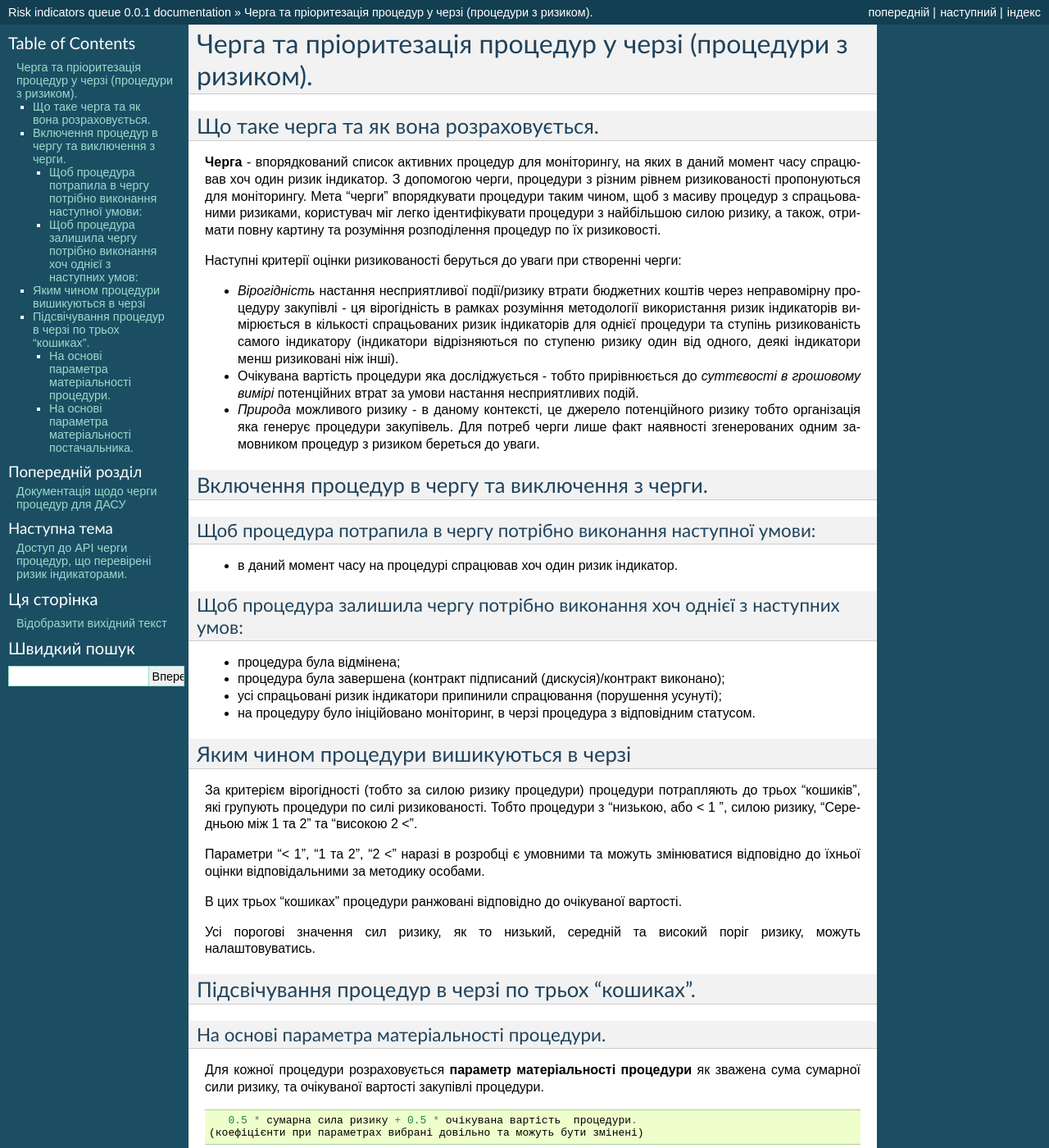
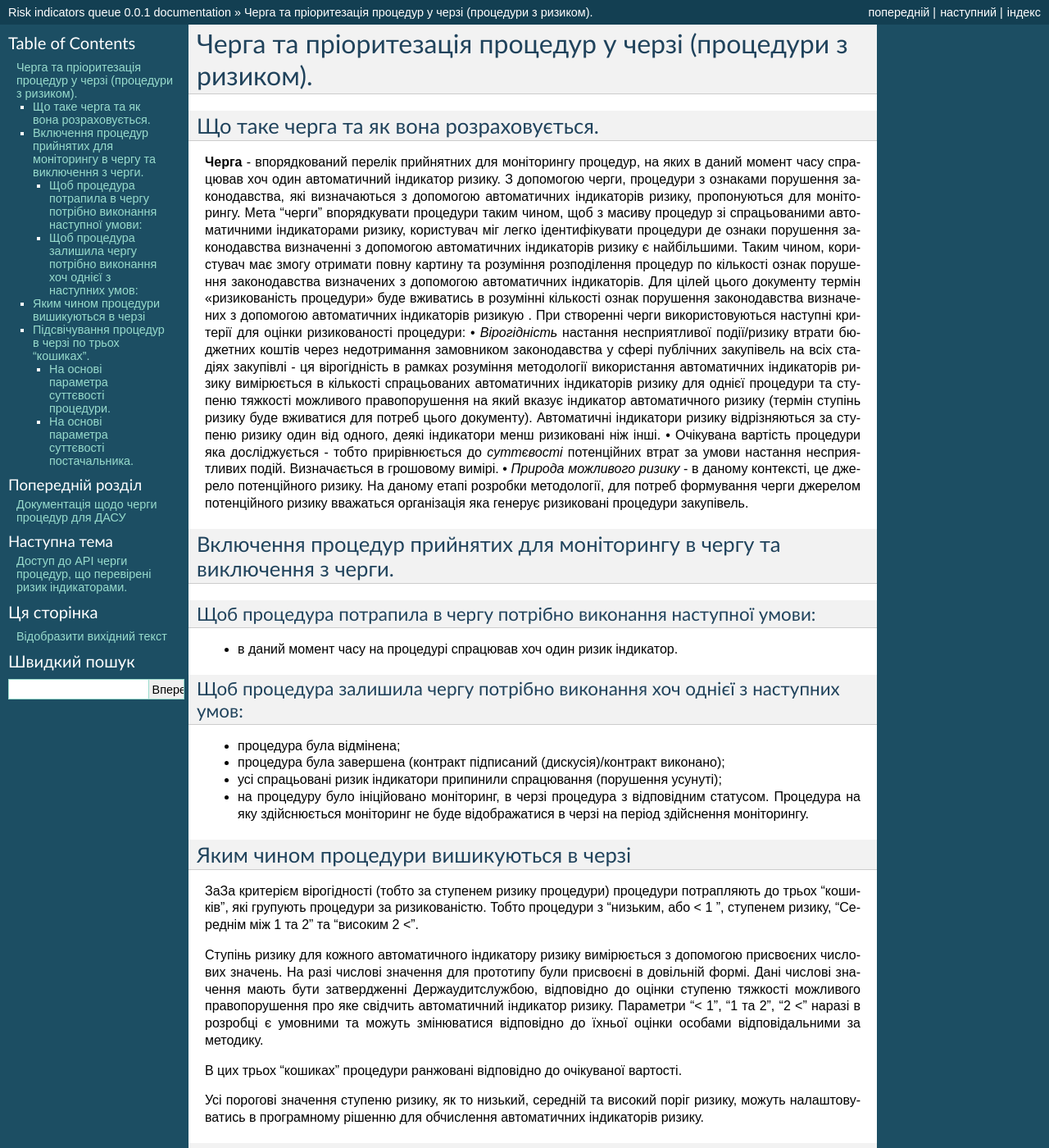
Before and after one commit to DataPathAnalytics/indicators-queue, a Sphinx documentation site: the page built from docs/description_queue.rst, in a window 1280 px wide and 1400 px high. Shown: the whole window at 82% size. Built offline with Sphinx 7.4.7, drawn with Linux system fonts in a browser that asks for light colours; some of the changed text lies outside the part shown.

Commit message:
Update description_queue.rst

```diff
--- a/docs/description_queue.rst
+++ b/docs/description_queue.rst
@@ -6,20 +6,16 @@
 Що таке черга та як вона розраховується.
 ****************************************
 
-**Черга** - впорядкований список активних процедур для моніторингу, на яких в даний момент часу спрацював хоч один ризик індикатор. З допомогою черги, процедури з різним рівнем ризикованості пропонуються для моніторингу.
-Мета “черги” впорядкувати процедури таким чином, щоб з масиву процедур з спрацьованими ризиками, користувач міг легко ідентифікувати процедури з найбільшою силою ризику, а також, отримати повну картину та розуміння розподілення процедур по їх ризиковості.
+**Черга** - впорядкований перелік прийнятних для  моніторингу процедур, на яких в даний момент часу спрацював хоч один автоматичний індикатор ризику. З допомогою черги, процедури з ознаками порушення законодавства, які визначаються з допомогою автоматичних індикаторів ризику, пропонуються для моніторингу. Мета “черги” впорядкувати процедури таким чином, щоб з масиву процедур зі спрацьованими автоматичними індикаторами ризику, користувач міг легко ідентифікувати процедури де ознаки порушення законодавства визначенні з допомогою автоматичних індикаторів ризику є найбільшими. Таким чином, користувач має змогу  отримати повну картину та розуміння розподілення процедур по кількості ознак порушення законодавства визначених з допомогою автоматичних індикаторів. Для цілей цього документу термін «ризикованість процедури»   буде вживатись в розумінні кількості ознак порушення законодавства визначених з допомогою автоматичних індикаторів ризикую .
+При створенні черги використовуються наступні критерії для оцінки ризикованості процедури:
+•	*Вірогідність* настання несприятливої події/ризику втрати бюджетних коштів через недотримання замовником законодавства у сфері публічних закупівель на всіх стадіях закупівлі - ця вірогідність в рамках розуміння методології використання автоматичних індикаторів ризику вимірюється в кількості спрацьованих автоматичних індикаторів ризику для однієї процедури та ступеню тяжкості можливого правопорушення на який вказує індикатор автоматичного ризику (термін ступінь ризику буде вживатися для потреб цього документу). Автоматичні індикатори ризику відрізняються за ступеню ризику один від одного, деякі індикатори менш ризиковані ніж інші.
+•	Очікувана вартість процедури яка досліджується - тобто прирівнюється до *суттєвості* потенційних втрат за умови настання несприятливих подій. Визначається в грошовому вимірі.
+•	*Природа можливого ризику* - в даному контексті, це джерело потенційного ризику. На даному етапі розробки методології, для потреб формування черги джерелом потенційного ризику вважаться  організація яка генерує ризиковані процедури закупівель.
 
-Наступні критерії оцінки ризикованості беруться до уваги при створенні черги:
 
-+ *Вірогідність* настання несприятливої події/ризику втрати бюджетних коштів через неправомірну процедуру закупівлі  - ця вірогідність в рамках розуміння методології використання ризик індикаторів вимірюється в кількості спрацьованих ризик індикаторів для однієї процедури та ступінь ризикованість самого індикатору (індикатори відрізняються по ступеню ризику один від одного, деякі індикатори менш ризиковані ніж інші).
-
-+ Очікувана вартість процедури яка досліджується - тобто прирівнюється до *суттєвості в грошовому вимірі* потенційних втрат за умови настання несприятливих подій.
-
-+ *Природа* можливого ризику - в даному контексті, це джерело потенційного ризику тобто організація яка генерує процедури закупівель. Для потреб черги лише факт наявності згенерованих одним замовником процедур з ризиком береться до уваги.
-
-*************************************************
-Включення процедур в чергу та виключення з черги.
-*************************************************
+***************************************************************************
+Включення процедур прийнятих для моніторингу в чергу та виключення з черги.
+***************************************************************************
 
 Щоб процедура потрапила в чергу потрібно виконання наступної умови:
 ===================================================================
@@ -35,44 +31,42 @@
 
 + усі спрацьовані ризик індикатори припинили спрацювання (порушення усунуті);
 
-+ на процедуру було ініційовано моніторинг, в черзі процедура з відповідним статусом.
-
++ на процедуру було ініційовано моніторинг, в черзі процедура з відповідним статусом. Процедура на яку здійснюється моніторинг не буде відображатися в черзі на період здійснення моніторингу.
 
 
 ****************************************
 Яким чином процедури вишикуються в черзі
 ****************************************
 
-За критерієм вірогідності (тобто за силою ризику процедури) процедури потрапляють до трьох “кошиків”, які групують процедури по  силі ризикованості. Тобто процедури з “низькою,  або < 1 ”, силою ризику, “Середньою між 1 та 2” та “високою  2 <”.
+ЗаЗа критерієм вірогідності (тобто за ступенем ризику процедури) процедури потрапляють до трьох “кошиків”, які групують процедури за ризикованістю. Тобто процедури з “низьким, або < 1 ”, ступенем ризику, “Середнім між 1 та 2” та “високим 2 <”.
 
-Параметри “< 1”, “1 та 2”, “2 <” наразі в розробці є умовними та можуть змінюватися відповідно до їхньої оцінки відповідальними за методику особами.
+Ступінь ризику для кожного автоматичного індикатору ризику вимірюється з допомогою присвоєних числових значень.  На разі числові значення для прототипу були присвоєні в довільній формі. Дані числові значення мають бути затвердженні Держаудитслужбою, відповідно до оцінки ступеню тяжкості можливого правопорушення про яке свідчить автоматичний індикатор ризику.  Параметри “< 1”, “1 та 2”, “2 <” наразі в розробці є умовними та можуть змінюватися відповідно до їхньої оцінки особами відповідальними за методику.
 
 В цих трьох “кошиках” процедури ранжовані відповідно до очікуваної вартості.
 
-Усі порогові значення сил ризику, як то низький, середній та високий поріг ризику,  можуть налаштовуватись.
+Усі порогові значення ступеню ризику, як то низький, середній та високий поріг ризику, можуть налаштовуватись в програмному рішенню для обчислення автоматичних індикаторів ризику.
+
 
 **************************************************
 Підсвічування процедур в черзі по трьох “кошиках”.
 **************************************************
 
-На основі параметра матеріальності процедури.
-=============================================
+На основі параметра суттєвості процедури.
+=========================================
 
-Для кожної процедури розраховується  **параметр матеріальності процедури** як зважена сума  сумарної сили ризику,  та  очікуваної вартості закупівлі процедури.
+Для кожної процедури розраховується параметр **суттєвості процедури** як зважена сума сумарної сили ризику, та очікуваної вартості закупівлі процедури. Такий підхід дозволяє враховувати суттєвість потенційних втрат за умови настання несприятливих подій. На даний момент, в прототипному рішенні  параметр суттєвості розраховується наступним чином:
 
 .. code ::
 
     0.5 * сумарна сила ризику + 0.5 * очікувана вартість  процедури.
  (коефіцієнти при параметрах вибрані довільно та можуть бути змінені)
 
-Розраховуємо параметр матеріальності для кожної процедури в черзі у відповідному “кошику”. Маркуємо 30% процедур з найвищим параметром матеріальності в корзині з найбільшим ступенем ризику, 20% - з середнім та 10% низьким. (відсоткове співвідношення може налаштовуватись за результатом оцінки відповідальних за методологію осіб).
+Розраховуємо параметр суттєвості для кожної процедури в черзі у відповідному “кошику”. Маркуємо 30% процедур з найвищим параметром суттєвості в корзині з найбільшим ступенем ризику, 20% - з середнім та 10% низьким. (відсоткове співвідношення може налаштовуватись за результатом оцінки відповідальних за методологію осіб).
 
 
-На основі параметра матеріальності постачальника.
-=================================================
+На основі параметра суттєвості постачальника.
+=============================================
 
-Даний алгоритм запропоновано, для того щоб мінімізувати випадки непідсвічення тих процедур, коли процедури з відносно невеликою очікуваною вартістю та з спрацьованими ризиками згенеровано одним замовником. Тобто, поодинці такі процедури можуть не потрапити до уваги серед масиву “не коштовних” процедур з ризиком. Але в сумі такі процедури вже стають суттєвими та формуються зі спільного джерела ризику (один замовник).
+Даний алгоритм запропоновано, для того щоб мінімізувати випадки «не маркування» процедур зі спрацьованими автоматичними індикаторами ризику та з відносно невеликою очікуваною вартістю, які були згенеровані одним замовником в однаковий період часу. Тобто, поодинці такі процедури можуть не потрапити до уваги серед масиву “не коштовних” процедур зі спрацьованими автоматичними індикаторами ризику. Але в сумі такі процедури вже стають суттєвими та формуються зі спільного джерела ризику (один замовник).
 
-Розрахунок здійснюється таким чином:
-Вибираємо усіх постачальників з процедур, що знаходяться в черзі (тобто три кошики). **Параметр матеріальності постачальника** - сума параметрів матеріальності процедур в черзі, що проводить цей постачальник.
-Впорядковуємо усіх постачальників за їх параметром матеріальності (від більшого до меншого), ті процедури які не потрапили для маркування описаного в пункті 3. Вибираємо 10% постачальників з верхньої частини списку (кількість відсотків може налаштовуватись). Маркуємо процедури, де постачальниками є ті, що попали ці 10%.
+Розрахунок здійснюється таким чином: Вибираємо усіх замовників з процедур, що знаходяться в черзі (тобто три кошики). Визначаємо **параметр суттєвості для кожного замовника** - сума параметрів суттєвості процедур в черзі, які згенеровані одним замовником. Впорядковуємо усіх замовників за їх параметром суттєвості (від більшого до меншого). Для тих процедурам які не потрапили для маркування описаного в пункті 3, вибираємо 10% замовників з верхньої частини списку (кількість відсотків може налаштовуватись). Маркуємо для моніторингу процедури, де постачальниками є ті, що попали ці 10%.
```
